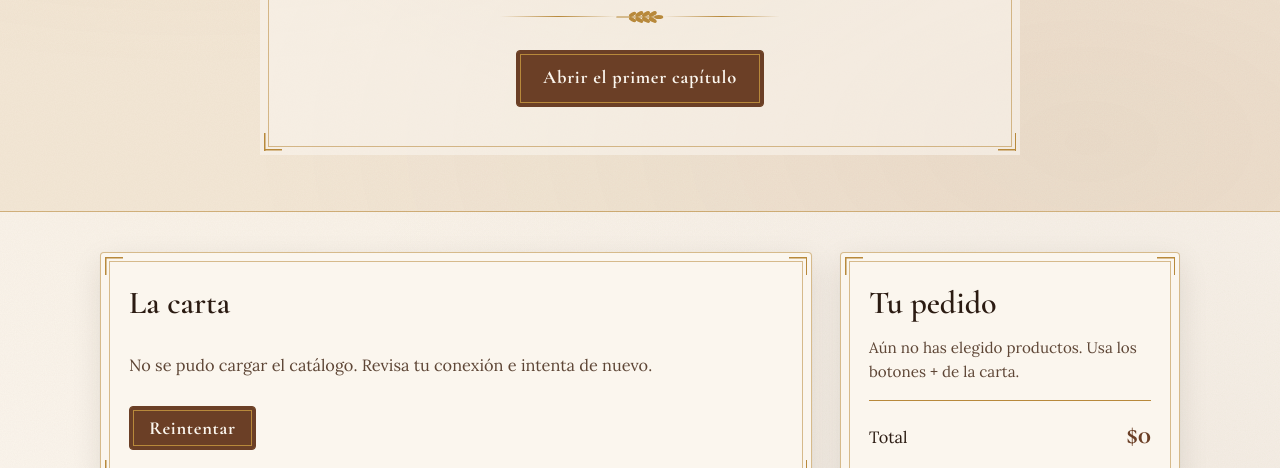
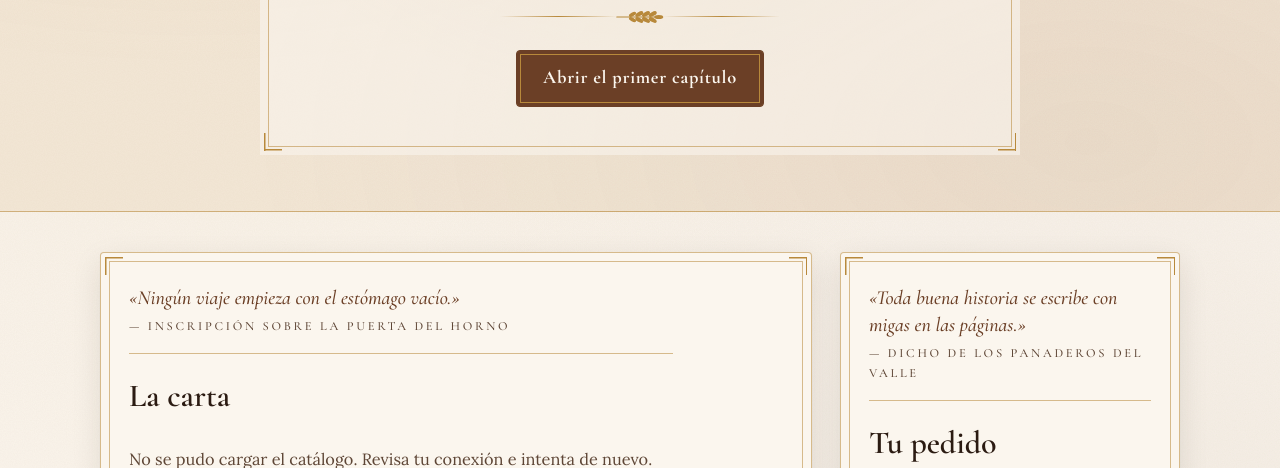
Before and after one commit to jsebastianBeltran2002/PENU-PANADERIA, a plain HTML site: page frontend/index.html in a window 1280 px wide. Shown: the part 484-952 px from the top of the page. Drawn offline with nearby package versions, Linux system fonts and the light colour scheme; no server answers; a script that the page names is missing.

Commit message:
Rediseño 2: epígrafes inventados al inicio de cada sección
Co-Authored-By: Claude Opus 5.5 <noreply@anthropic.com>

```diff
--- a/frontend/index.html
+++ b/frontend/index.html
@@ -81,6 +81,10 @@
 
   <main class="layout">
     <section class="panel ornado" id="carta" aria-labelledby="titulo-catalogo">
+      <blockquote class="epigrafe">
+        <p>«Ningún viaje empieza con el estómago vacío.»</p>
+        <footer>— Inscripción sobre la puerta del horno</footer>
+      </blockquote>
       <h2 id="titulo-catalogo">La carta</h2>
       <div id="catalogo" aria-busy="true">
         <span class="sr-only">Cargando la carta...</span>
@@ -92,6 +96,10 @@
     </section>
 
     <aside class="panel ornado pedido" id="pedido" aria-labelledby="titulo-pedido">
+      <blockquote class="epigrafe">
+        <p>«Toda buena historia se escribe con migas en las páginas.»</p>
+        <footer>— Dicho de los panaderos del valle</footer>
+      </blockquote>
       <h2 id="titulo-pedido">Tu pedido</h2>
 
       <ul id="resumen" class="resumen" aria-live="polite"></ul>
--- a/frontend/styles.css
+++ b/frontend/styles.css
@@ -80,6 +80,30 @@ h1, h2, h3 { font-family: var(--titulos); font-weight: 600; line-height: 1.1; ma
     linear-gradient(var(--c), var(--c)) bottom right / 18px 1.5px,
     linear-gradient(var(--c), var(--c)) bottom right / 1.5px 18px;
   background-repeat: no-repeat;
+}
+
+/* Epigrafes al inicio de cada seccion */
+.epigrafe {
+  margin: 0 0 1.5rem;
+  padding: 0 0 1rem;
+  max-width: 34rem;
+  border-bottom: 1px solid var(--filete);
+}
+.epigrafe p {
+  margin: 0;
+  font-family: var(--titulos);
+  font-style: italic;
+  font-size: 1.25rem;
+  line-height: 1.35;
+  color: var(--cuero);
+}
+.epigrafe footer {
+  margin-top: .35rem;
+  font-family: var(--titulos);
+  font-size: .78rem;
+  text-transform: uppercase;
+  letter-spacing: .22em;
+  color: var(--tinta-suave);
 }
 
 /* Divisor con espiga */
```
